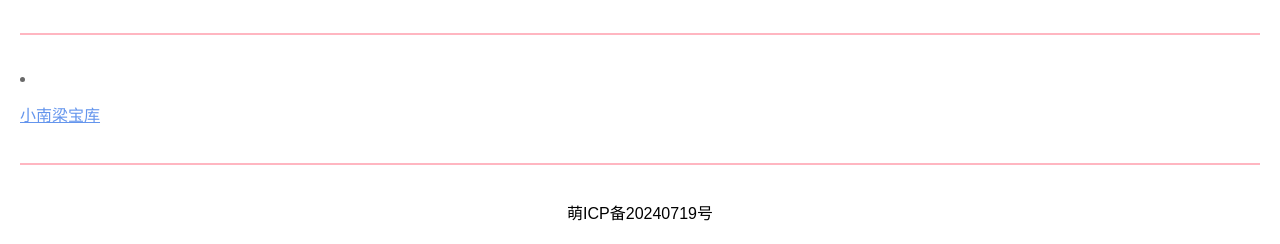
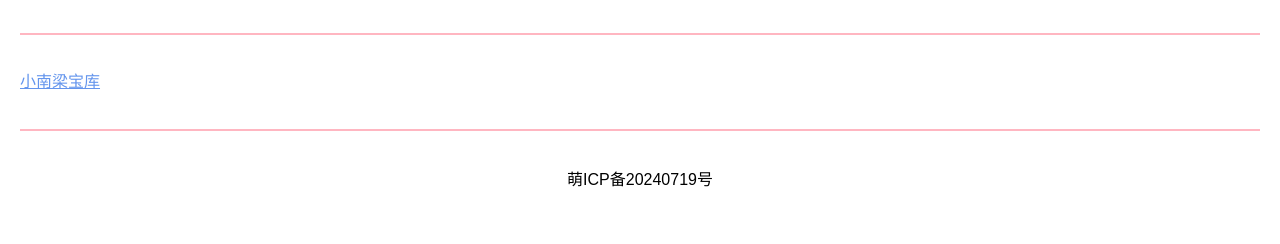
Before and after one commit to damaobanma2/damaobanma2.github.io, a plain HTML site: page index.html in a window 1280 px wide. Shown: the part 2275-2519 px from the top of the page. After the commit the page ends 2485 px from the top, so only its background shows below. Drawn offline with Linux system fonts and the light colour scheme.

Commit message:
Update index.html

```diff
--- a/index.html
+++ b/index.html
@@ -49,7 +49,7 @@
   -->
 
   <hr color="#FFB6C1">
-  <li><p><a href="/xnn_list" id="xnn_list" style="color: cornflowerblue">小南梁宝库</a></p></li>
+  <p><a href="/xnn_list" id="xnn_list" style="color: cornflowerblue">小南梁宝库</a></p>
   <hr color="#FFB6C1">
   <center>
     <a href="https://icp.gov.moe/?keyword=20240719" target="_blank" id="icp" style="color: black; text-decoration: none;">萌ICP备20240719号</a>
```
